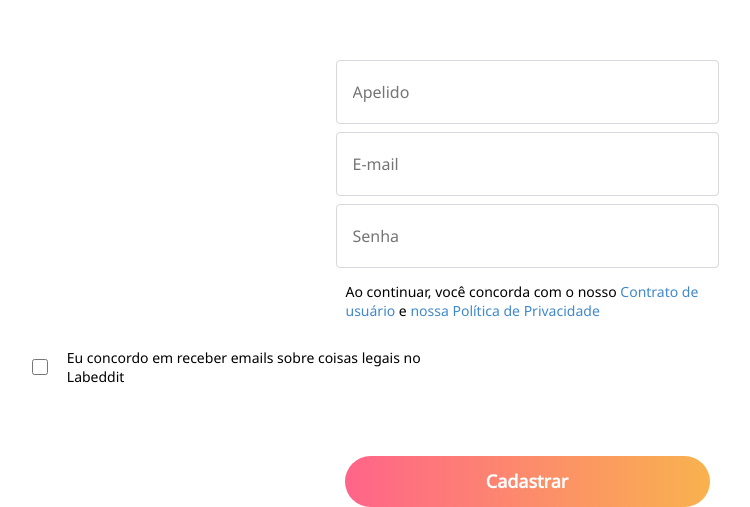
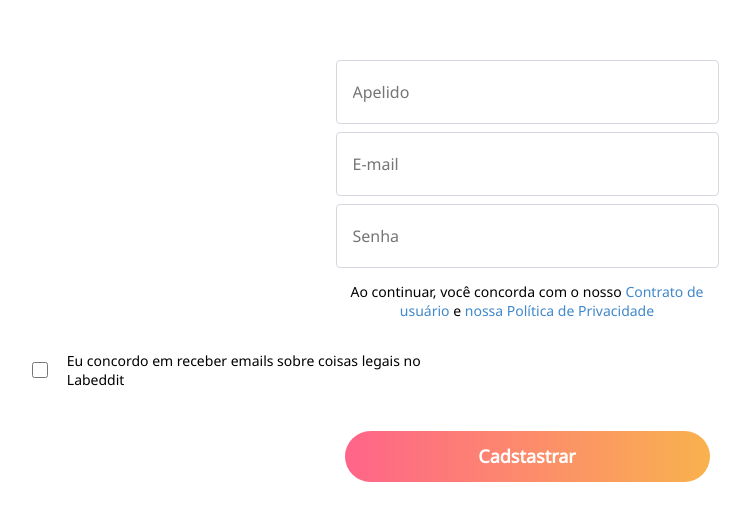
Before and after one commit to Rottschaefer/LabEddit, a React (Create React App) app: page /signup in a window 1280 px wide. Shown: the part 683-1190 px from the top of the page, without its empty margins (113-863 px from the left). After the commit the page ends 1165 px from the top, so only its background shows below. Built offline with nearby package versions, Linux system fonts and the light colour scheme.

Commit message:
Requisição de signUp(cadastro) implementada junto com animação de loading no botão. É preciso resolver a situação do token indo pro local Storage

```diff
--- a/src/Components/Header/Header.js
+++ b/src/Components/Header/Header.js
@@ -10,7 +10,7 @@ export const Header = () => {
     return (
         <StyledHeader>
             <StyledLogoConteiner>
-                <LabenuLogo size="3vw" time="20000" />
+                <LabenuLogo size="3vw" time="10000" />
             </StyledLogoConteiner>
             <StyledHeaderText onClick={()=>goToLogInPage(navigate)}>Entrar</StyledHeaderText>
         </StyledHeader>
--- /dev/null
+++ b/src/Components/Loader/Loader.js
@@ -0,0 +1,7 @@
+import { Spinner } from "./StyledLoader"
+
+export const Loader = () => {
+    return(
+        <div>dddd</div>
+    )
+}
--- /dev/null
+++ b/src/Hooks/UseRequestData.js
@@ -0,0 +1,23 @@
+import axios from "axios"
+import { useEffect, useState } from "react"
+
+export const useRequestData = (path) => {
+
+    const [data, setData] = useState([])
+
+    // useEffect(()=>{
+    //     axios.post(path, body)
+    //     .then(response => {setData(response.data)})
+    //     .catch(error => console.log(error.message))
+    // }, [path])
+
+    const addData = (body, setIsLoading) => {
+        axios.post(path, body)
+        .then(response => {setData(response.data); setIsLoading(false)})
+        .catch(error => {console.log(`Error: ${error.message}`); setIsLoading(false)})
+
+        return data
+    }
+
+    return {addData}
+}
--- a/src/Pages/LoginPage/LoginPage.js
+++ b/src/Pages/LoginPage/LoginPage.js
@@ -1,4 +1,4 @@
-import { useState } from "react"
+import { useEffect, useState } from "react"
 import { LabenuLogo } from "../../Components/LabenuLogo/LabenuLogo"
 import { useNavigate } from "react-router-dom"
 
@@ -6,6 +6,13 @@ import { StyledContinueButton, StyledDiv, StyledForm, StyledInput, StyledLoginPa
 import { goToSignUpPage } from "../../Routes/coordinator"
 
 export const LoginPage = () => {
+
+    const [fade, setFade] = useState(false)
+
+    useEffect(()=>{
+        setFade(true)
+    },[])
+    //Fade-in quando trocar pra esta página
 
     const navigate = useNavigate()
 
@@ -22,7 +29,7 @@ export const LoginPage = () => {
 
 
     return (
-        <StyledLoginPage>
+        <StyledLoginPage fade={fade}>
             <LabenuLogo size="9vw" time="4000"/>
             <StyledTitle>LabEddit</StyledTitle>
             <StyledSubTitle>O projeto de rede social da Labenu</StyledSubTitle>
--- a/src/Pages/LoginPage/StyledLoginPage.js
+++ b/src/Pages/LoginPage/StyledLoginPage.js
@@ -6,6 +6,9 @@ flex-direction: column;
 align-items: center;
 justify-content: center;
 height: 100vh;
+
+opacity: ${props=> props.fade ? "1" : "0"};
+transition: all 1s;
 `
 
 export const StyledTitle = styled.p`
--- a/src/Pages/SignUpPage/SignUpPage.js
+++ b/src/Pages/SignUpPage/SignUpPage.js
@@ -1,28 +1,103 @@
-import { useState } from "react"
+import { useEffect, useState } from "react"
 import { Header } from "../../Components/Header/Header"
-import {StyledCheckBox, StyledCheckConteiner, StyledContinueButton, StyledHighlightText, StyledLabel, StyledSignUpForm, StyledSignUpInput, StyledSignUpPage, StyledTitle, StyledWarning} from "./StyledSignUpPage"
+import { StyledCheckBox, StyledCheckConteiner, StyledContinueButton, StyledHighlightText, StyledLabel, StyledSignUpForm, StyledSignUpInput, StyledSignUpPage, StyledTitle, StyledWarning } from "./StyledSignUpPage"
+import { useRequestData } from "../../Hooks/UseRequestData"
+import { goToFeedPage } from "../../Routes/coordinator"
+import { useNavigate } from "react-router-dom"
+import * as React from 'react';
+import CircularProgress from '@mui/material/CircularProgress';
+import Box from '@mui/material/Box';
+import { Loader } from "../../Components/Loader/Loader"
 
 
 export const SignUpPage = () => {
 
+    const navigate = useNavigate()
+
+    const [fade, setFade] = useState(false)
+
+    useEffect(() => {
+        setFade(true)
+    }, [])
+    //Fade-in quando trocar pra esta página
+
+    const [name, setName] = useState("")
+    const [email, setEmail] = useState("")
+    const [password, setPassword] = useState("")
+
+    const [isLoading, setIsLoading] = useState(false)
+    const [badRequest, setBadRequest] = useState(false)
+    const [token, setToken] = useState(undefined)
+
+    // const [clicked, setClicked] = useState(false)
 
 
-    return(
+    const handleName = (event) => {
+        setName(event.target.value)
+    }
+
+    const handleEmail = (event) => {
+        setEmail(event.target.value)
+    }
+
+    const handlePassword = (event) => {
+        setPassword(event.target.value)
+    }
+
+
+    // const {data, addData} = useRequestData(path, body);
+
+    const path = "http://localhost:3003/users/signup"
+
+    const { addData } = useRequestData(path)
+
+    const createNewUser = () => {
+        if(!name || !password || !email){
+            setBadRequest(true)
+        }
+        else{
+        setBadRequest(false)
+        setIsLoading(true)
+        const body = ({ name, password, email })
+        setToken(addData(body, setIsLoading))
+        // localStorage.setItem("token", JSON.stringify(token))
+        // setTimeout(()=>{setIsLoading(false)}, 500)
+
+
+        // if (token) {
+        //     localStorage.setItem("token", JSON.stringify(token))
+        //     goToFeedPage(navigate)
+        // }
+    }
+    }
+
+    useEffect(()=>{
+        if(token){
+        localStorage.setItem("token", JSON.stringify(token))
+        goToFeedPage(navigate)
+        }
+    },[token])
+
+
+    return (
         <>
-        <Header/>
-        <StyledSignUpPage>
+            <Header fade={fade} />
+            <StyledSignUpPage fade={fade}>
                 <StyledTitle>Olá, boas vindas ao LabEddit ;)</StyledTitle>
                 <StyledSignUpForm>
-                <StyledSignUpInput type="text" id="name" name="name"placeholder="Apelido"/>
-                <StyledSignUpInput type="text" id="email" name="email" placeholder="E-mail"/>
-                <StyledSignUpInput type="password" id="password" name="password" placeholder="Senha"/>
+                    <StyledSignUpInput onChange={handleName} type="text" id="name" name="name" placeholder="Apelido" />
+                    <StyledSignUpInput onChange={handleEmail} type="text" id="email" name="email" placeholder="E-mail" />
+                    <StyledSignUpInput onChange={handlePassword} type="password" id="password" name="password" placeholder="Senha" />
                 </StyledSignUpForm>
-            <StyledWarning>Ao continuar, você concorda com o nosso <StyledHighlightText>Contrato de usuário</StyledHighlightText> e <StyledHighlightText>nossa Política de Privacidade</StyledHighlightText></StyledWarning>
+                <StyledWarning color="black">Ao continuar, você concorda com o nosso <StyledHighlightText>Contrato de usuário</StyledHighlightText> e <StyledHighlightText>nossa Política de Privacidade</StyledHighlightText></StyledWarning>
                 <StyledCheckConteiner>
-            <StyledCheckBox type="checkbox"/>
+                    <StyledCheckBox type="checkbox" />
                     <StyledLabel>Eu concordo em receber emails sobre coisas legais no Labeddit</StyledLabel>
                 </StyledCheckConteiner>
-            <StyledContinueButton>Cadastrar</StyledContinueButton>
+                {badRequest && <StyledWarning color="red" margin="-10px">É preciso preencher todos os campos para se cadastrar</StyledWarning>}
+                <StyledContinueButton onClick={createNewUser} isLoading={isLoading}>{isLoading ? "Só um instante..." : "Cadstastrar"}
+                </StyledContinueButton>
+
             </StyledSignUpPage>
         </>
     )
--- a/src/Pages/SignUpPage/StyledSignUpPage.js
+++ b/src/Pages/SignUpPage/StyledSignUpPage.js
@@ -1,9 +1,13 @@
 import { styled } from "styled-components";
+
 
 export const StyledSignUpPage = styled.main`
 display: flex;
 flex-direction: column;
 align-items: center;
+opacity: ${props=> props.fade ? "1" : "0"};
+
+transition: all 1s;
 `
 
 export const StyledTitle = styled.p`
@@ -44,6 +48,7 @@ padding-left: 16px;
 `
 
 export const StyledWarning = styled.p`
+text-align: center;
 font-family: 'Noto Sans';
 font-style: normal;
 font-weight: 400;
@@ -52,6 +57,8 @@ line-height: 19px;
 
 width: 78vw;
 max-width: 363px;
+color: ${props=>props.color};
+margin-bottom: ${props=>props.margin ? props.margin : "17px"}
 `
 
 // .attrs({ type: 'checkbox' })
@@ -105,5 +112,9 @@ font-size: 18px;
 line-height: 25px;
 font-weight: 700;
 color: white;
-margin-top: 56px;
+margin-top: 28px;
+
+opacity: ${props=>props.isLoading ? "0.5" : "1"};
+
+transition: all 1s;
 `
--- a/src/Routes/coordinator.js
+++ b/src/Routes/coordinator.js
@@ -6,3 +6,7 @@ export const goToSignUpPage = (navigate) => {
 export const goToLogInPage = (navigate) => {
     navigate('/')
 }
+
+export const goToFeedPage = (navigate) => {
+    navigate('/feed')
+}
```
Also changed, not shown: package.json (+7 -1 lines), src/Components/Loader/StyledLoader.js (added), 1 other file (tests, documents, lock files or other folders). Lines whose indentation alone changed are shown as unchanged.
